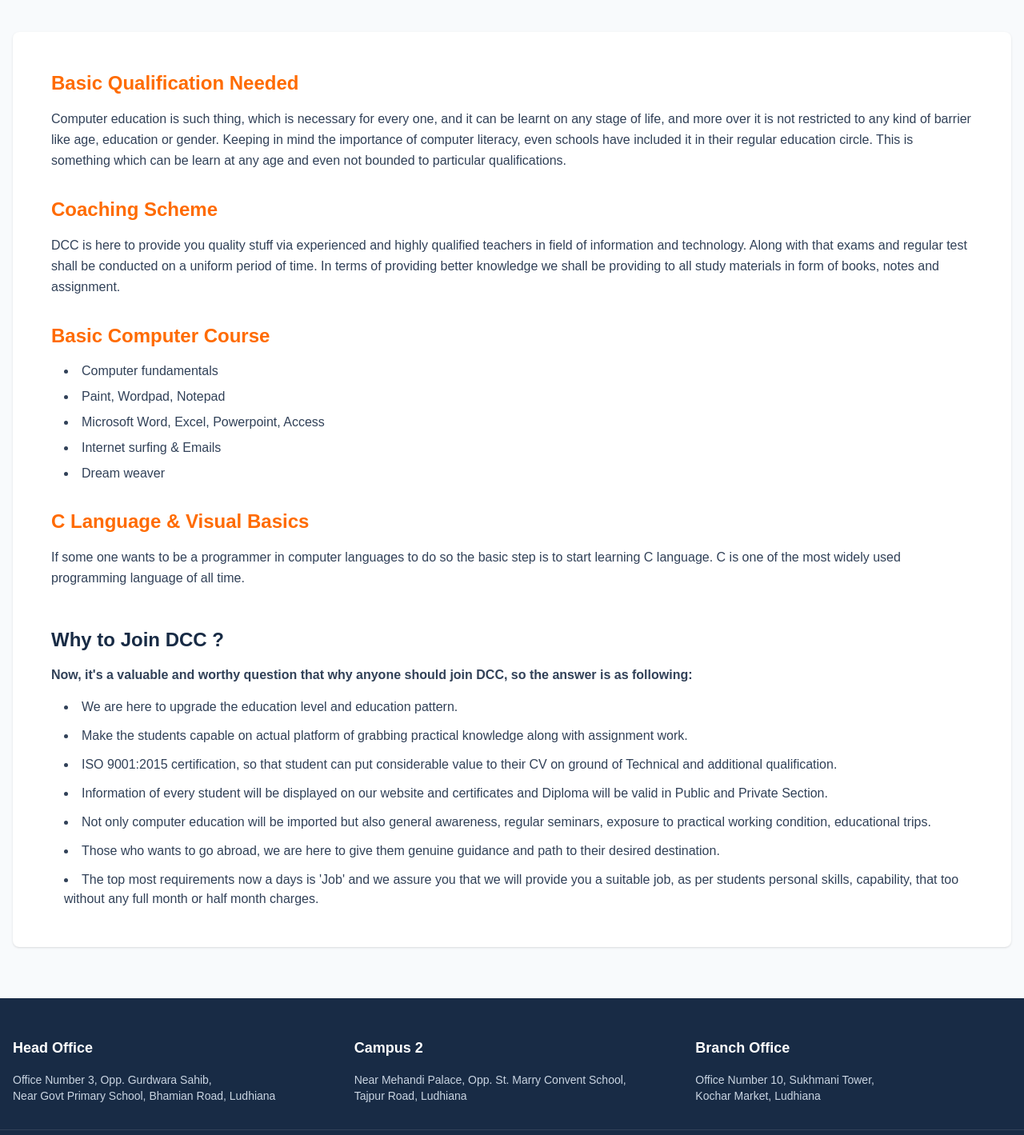
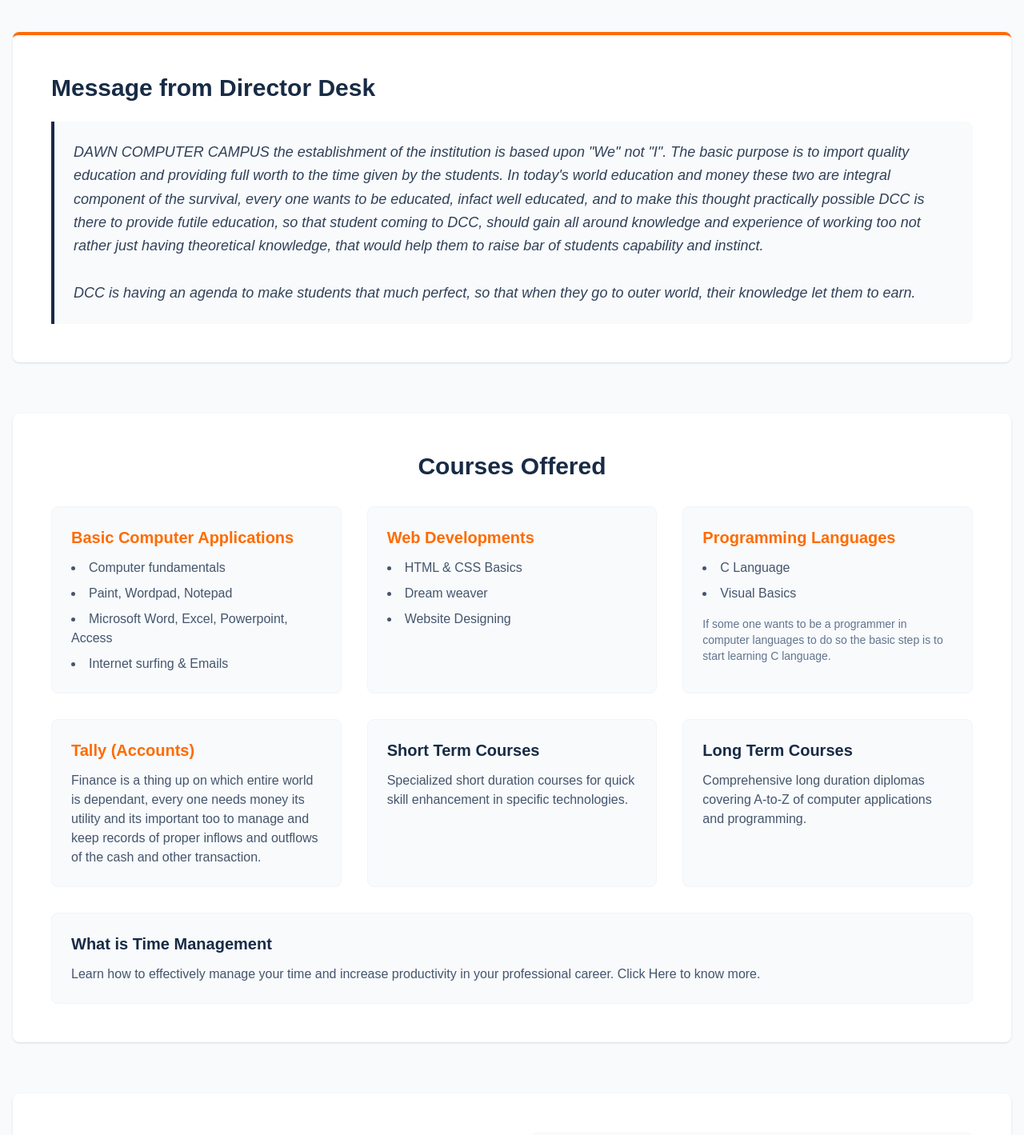
Before and after one commit to vipulbansal1224-wq/dcampus, a Next.js app: page /courses in a window 1280 px wide. Shown: the part 540-1959 px from the top of the page at 80% size. Built offline with nearby package versions, Linux system fonts and the light colour scheme.

Commit message:
Added all missing courses and director's message to Courses page

```diff
--- a/src/app/courses/page.tsx
+++ b/src/app/courses/page.tsx
@@ -9,39 +9,89 @@ export default function CoursesPage() {
           <h1 className="text-5xl font-bold text-white tracking-wider">COURSES</h1>
         </div>
       </div>
-      <div className="max-w-7xl mx-auto px-4 py-16">
+
+      <div className="max-w-7xl mx-auto px-4 py-16 space-y-16">
+
+        {/* Director's Desk */}
+        <div className="bg-white p-8 md:p-12 shadow rounded-lg border-t-4 border-[#ff6b00]">
+          <h2 className="text-3xl font-bold text-[#182B45] mb-6">Message from Director Desk</h2>
+          <p className="text-slate-700 leading-relaxed text-lg italic bg-slate-50 p-6 rounded-r-lg border-l-4 border-[#182B45]">
+            DAWN COMPUTER CAMPUS the establishment of the institution is based upon "We" not "I". The basic purpose is to import quality education and providing full worth to the time given by the students. In today's world education and money these two are integral component of the survival, every one wants to be educated, infact well educated, and to make this thought practically possible DCC is there to provide futile education, so that student coming to DCC, should gain all around knowledge and experience of working too not rather just having theoretical knowledge, that would help them to raise bar of students capability and instinct. <br/><br/>
+            DCC is having an agenda to make students that much perfect, so that when they go to outer world, their knowledge let them to earn.
+          </p>
+        </div>
+
+        {/* Courses Offered */}
         <div className="bg-white p-8 md:p-12 shadow rounded-lg">
-          <div className="space-y-8 text-slate-700">
-            <section>
-              <h2 className="text-2xl font-bold text-[#ff6b00] mb-4">Basic Qualification Needed</h2>
-              <p className="mb-4 leading-relaxed">Computer education is such thing, which is necessary for every one, and it can be learnt on any stage of life, and more over it is not restricted to any kind of barrier like age, education or gender. Keeping in mind the importance of computer literacy, even schools have included it in their regular education circle. This is something which can be learn at any age and even not bounded to particular qualifications.</p>
-            </section>
+          <h2 className="text-3xl font-bold text-[#182B45] mb-8 text-center">Courses Offered</h2>
+          <div className="grid grid-cols-1 md:grid-cols-2 lg:grid-cols-3 gap-8">
 
-            <section>
-              <h2 className="text-2xl font-bold text-[#ff6b00] mb-4">Coaching Scheme</h2>
-              <p className="mb-4 leading-relaxed">DCC is here to provide you quality stuff via experienced and highly qualified teachers in field of information and technology. Along with that exams and regular test shall be conducted on a uniform period of time. In terms of providing better knowledge we shall be providing to all study materials in form of books, notes and assignment.</p>
-            </section>
-
-            <section>
-              <h2 className="text-2xl font-bold text-[#ff6b00] mb-4">Basic Computer Course</h2>
-              <ul className="list-disc list-inside space-y-2 ml-4">
+            <div className="bg-slate-50 p-6 rounded-lg border border-slate-100 hover:shadow-md transition-shadow">
+              <h3 className="text-xl font-bold text-[#ff6b00] mb-3">Basic Computer Applications</h3>
+              <ul className="list-disc list-inside space-y-2 text-slate-600">
                 <li>Computer fundamentals</li>
                 <li>Paint, Wordpad, Notepad</li>
                 <li>Microsoft Word, Excel, Powerpoint, Access</li>
                 <li>Internet surfing & Emails</li>
+              </ul>
+            </div>
+
+            <div className="bg-slate-50 p-6 rounded-lg border border-slate-100 hover:shadow-md transition-shadow">
+              <h3 className="text-xl font-bold text-[#ff6b00] mb-3">Web Developments</h3>
+              <ul className="list-disc list-inside space-y-2 text-slate-600">
+                <li>HTML & CSS Basics</li>
                 <li>Dream weaver</li>
+                <li>Website Designing</li>
               </ul>
+            </div>
+
+            <div className="bg-slate-50 p-6 rounded-lg border border-slate-100 hover:shadow-md transition-shadow">
+              <h3 className="text-xl font-bold text-[#ff6b00] mb-3">Programming Languages</h3>
+              <ul className="list-disc list-inside space-y-2 text-slate-600">
+                <li>C Language</li>
+                <li>Visual Basics</li>
+              </ul>
+              <p className="text-sm text-slate-500 mt-4">If some one wants to be a programmer in computer languages to do so the basic step is to start learning C language.</p>
+            </div>
+
+            <div className="bg-slate-50 p-6 rounded-lg border border-slate-100 hover:shadow-md transition-shadow">
+              <h3 className="text-xl font-bold text-[#ff6b00] mb-3">Tally (Accounts)</h3>
+              <p className="text-slate-600">Finance is a thing up on which entire world is dependant, every one needs money its utility and its important too to manage and keep records of proper inflows and outflows of the cash and other transaction.</p>
+            </div>
+
+            <div className="bg-slate-50 p-6 rounded-lg border border-slate-100 hover:shadow-md transition-shadow">
+              <h3 className="text-xl font-bold text-[#182B45] mb-3">Short Term Courses</h3>
+              <p className="text-slate-600">Specialized short duration courses for quick skill enhancement in specific technologies.</p>
+            </div>
+
+            <div className="bg-slate-50 p-6 rounded-lg border border-slate-100 hover:shadow-md transition-shadow">
+              <h3 className="text-xl font-bold text-[#182B45] mb-3">Long Term Courses</h3>
+              <p className="text-slate-600">Comprehensive long duration diplomas covering A-to-Z of computer applications and programming.</p>
+            </div>
+
+            <div className="bg-slate-50 p-6 rounded-lg border border-slate-100 hover:shadow-md transition-shadow lg:col-span-3">
+              <h3 className="text-xl font-bold text-[#182B45] mb-3">What is Time Management</h3>
+              <p className="text-slate-600">Learn how to effectively manage your time and increase productivity in your professional career. Click Here to know more.</p>
+            </div>
+
+          </div>
+        </div>
+
+        {/* Why Join & Requirements */}
+        <div className="bg-white p-8 md:p-12 shadow rounded-lg">
+          <div className="grid grid-cols-1 lg:grid-cols-2 gap-12">
+            <section>
+              <h2 className="text-2xl font-bold text-[#ff6b00] mb-4">Basic Qualification Needed</h2>
+              <p className="mb-4 leading-relaxed text-slate-700">Computer education is such thing, which is necessary for every one, and it can be learnt on any stage of life, and more over it is not restricted to any kind of barrier like age, education or gender. Keeping in mind the importance of computer literacy, even schools have included it in their regular education circle.</p>
+
+              <h2 className="text-2xl font-bold text-[#ff6b00] mb-4 mt-8">Coaching Scheme</h2>
+              <p className="leading-relaxed text-slate-700">DCC is here to provide you quality stuff via experienced and highly qualified teachers in field of information and technology. Along with that exams and regular test shall be conducted on a uniform period of time. In terms of providing better knowledge we shall be providing to all study materials in form of books, notes and assignment.</p>
             </section>
 
-            <section>
-              <h2 className="text-2xl font-bold text-[#ff6b00] mb-4">C Language & Visual Basics</h2>
-              <p className="mb-4 leading-relaxed">If some one wants to be a programmer in computer languages to do so the basic step is to start learning C language. C is one of the most widely used programming language of all time.</p>
-            </section>
-
-            <section>
-              <h2 className="text-2xl font-bold text-[#182B45] mb-4 mt-12">Why to Join DCC ?</h2>
-              <p className="mb-4 font-semibold">Now, it's a valuable and worthy question that why anyone should join DCC, so the answer is as following:</p>
-              <ul className="list-disc list-inside space-y-3 ml-4">
+            <section className="bg-slate-50 p-6 rounded-lg">
+              <h2 className="text-2xl font-bold text-[#182B45] mb-4">Why to Join DCC ?</h2>
+              <p className="mb-4 font-semibold text-slate-700">Now, it's a valuable and worthy question that why anyone should join DCC, so the answer is as following:</p>
+              <ul className="list-disc list-inside space-y-3 ml-4 text-slate-600 text-sm">
                 <li>We are here to upgrade the education level and education pattern.</li>
                 <li>Make the students capable on actual platform of grabbing practical knowledge along with assignment work.</li>
                 <li>ISO 9001:2015 certification, so that student can put considerable value to their CV on ground of Technical and additional qualification.</li>
@@ -53,6 +103,7 @@ export default function CoursesPage() {
             </section>
           </div>
         </div>
+
       </div>
     </div>
   );
```
